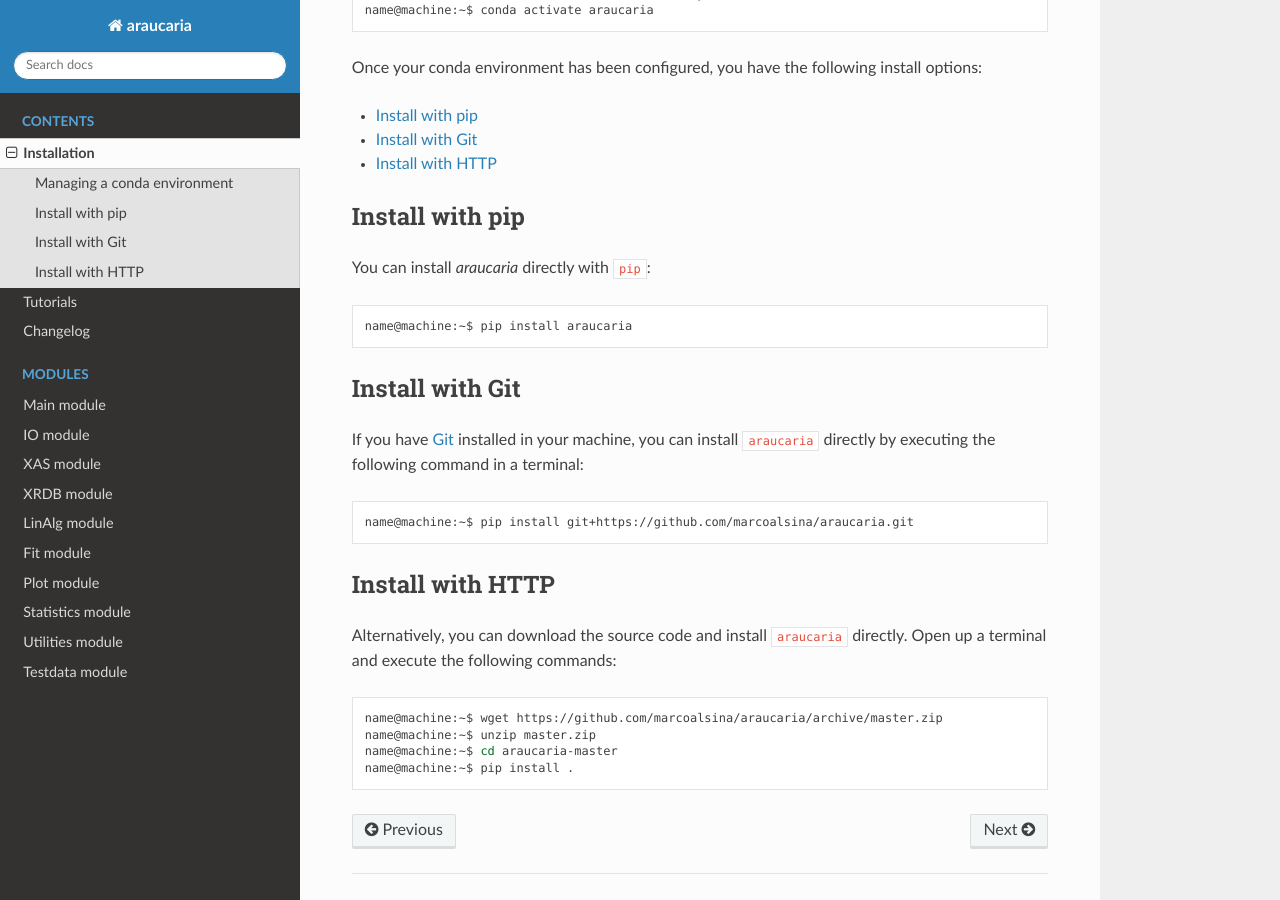
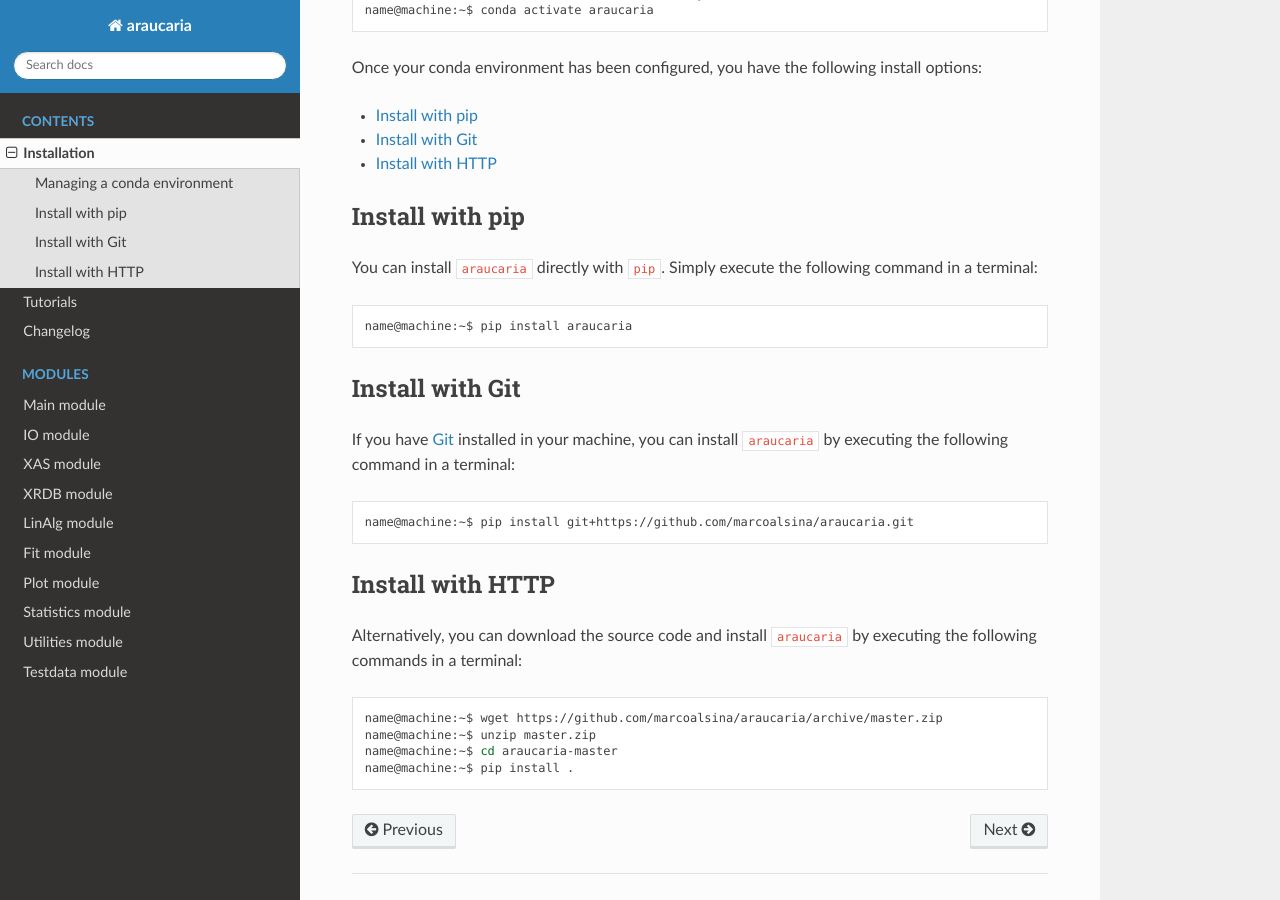
Before and after one commit to marcoalsina/araucaria, a Sphinx documentation site: the page built from docs/source/install.rst, in a window 1280 px wide and 900 px high, scrolled down 723 px. Built offline with Sphinx 7.4.7 and the Read the Docs theme 2.0.0, drawn with Linux system fonts in a browser that asks for light colours; the version number could not be read and is left out.

Commit message:
Update install intructions

```diff
--- a/docs/source/install.rst
+++ b/docs/source/install.rst
@@ -32,7 +32,7 @@ Once your conda environment has been configured, you have the following install
 
 Install with pip
 ----------------
-You can install `araucaria` directly with ``pip``:
+You can install ``araucaria`` directly with ``pip``. Simply execute the following command in a terminal:
 
 .. code-block:: bash
 
@@ -42,7 +42,7 @@ You can install `araucaria` directly with ``pip``:
 Install with Git
 ----------------
 
-If you have `Git <https://git-scm.com/>`_ installed in your machine, you can install ``araucaria`` directly by executing the following command in a terminal:
+If you have `Git <https://git-scm.com/>`_ installed in your machine, you can install ``araucaria`` by executing the following command in a terminal:
 
 .. code-block:: bash
 
@@ -52,8 +52,8 @@ If you have `Git <https://git-scm.com/>`_ installed in your machine, you can ins
 Install with HTTP
 -----------------
 
-Alternatively, you can download the source code and install ``araucaria`` directly.
-Open up a terminal and execute the following commands:
+Alternatively, you can download the source code and install ``araucaria`` by executing
+the following commands in a terminal:
 
 .. code-block:: bash
 
```
Also changed, not shown: README.md (+3 -5 lines).
